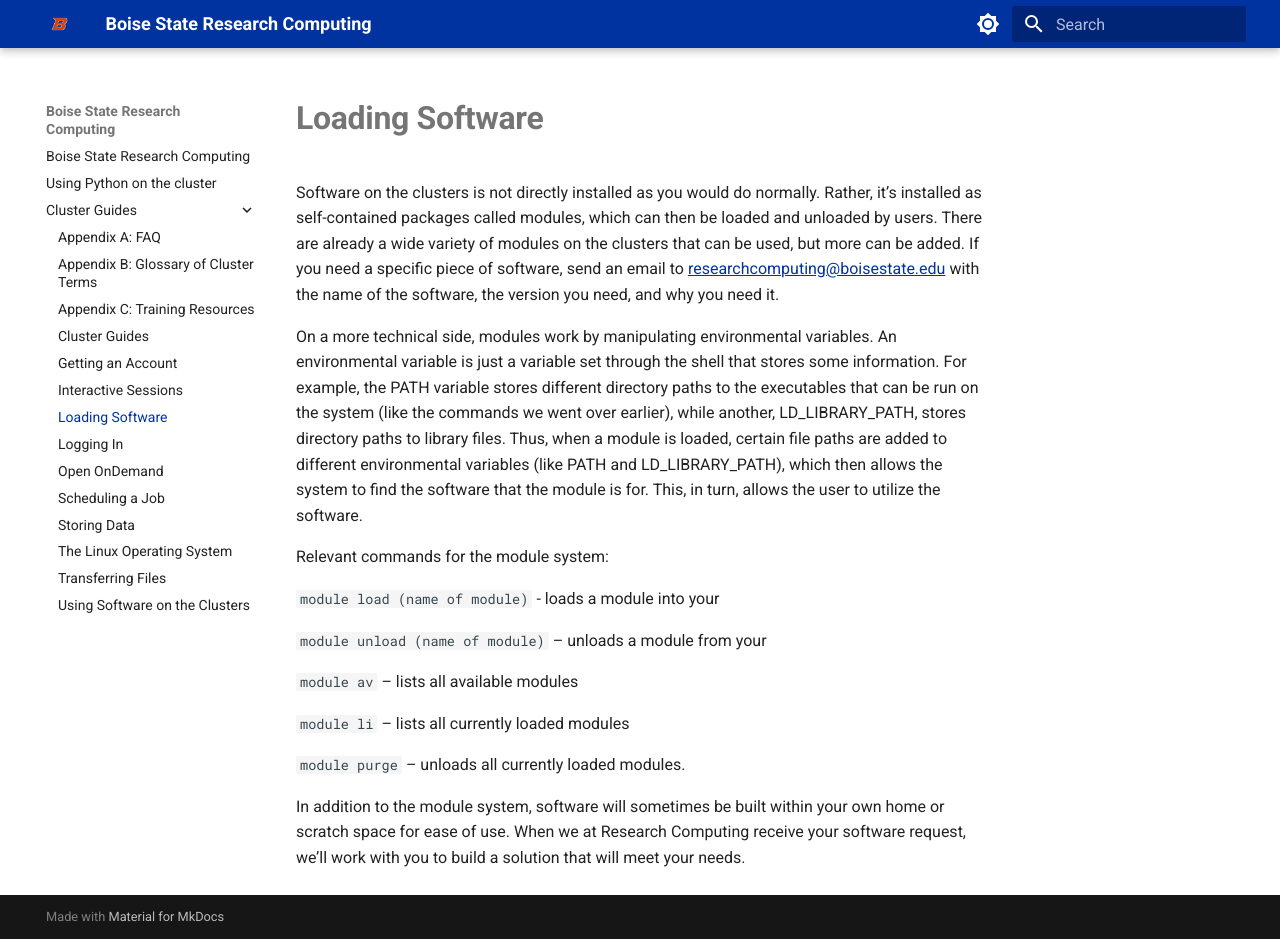
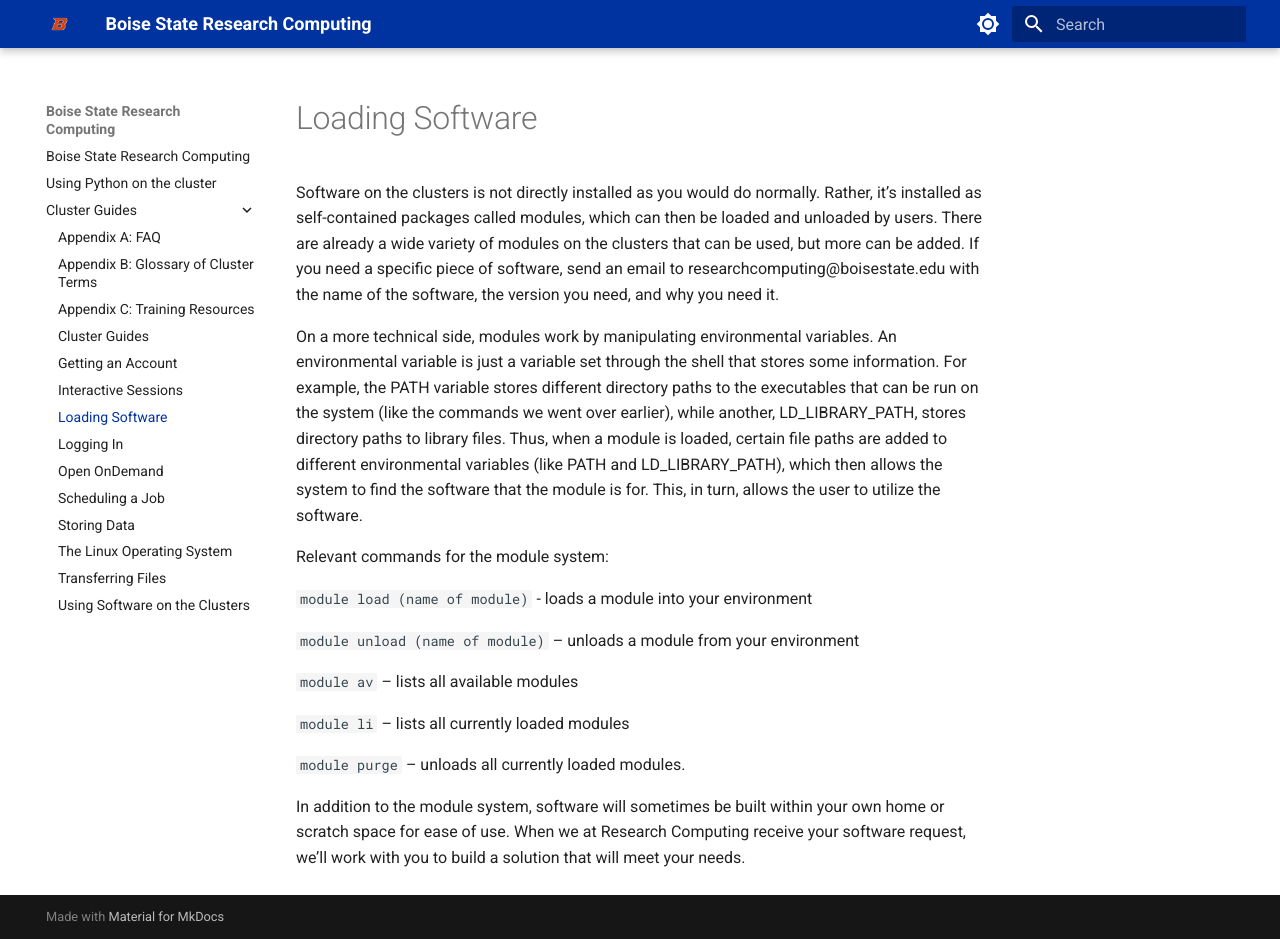
Before and after one commit to bsurc/docs, an MkDocs documentation site: the page built from docs/Cluster Guides/Loading_Software.md, in a window 1280 px wide and 939 px high. Built offline with MkDocs 1.6.1 and Material for MkDocs 9.7.7, drawn with Linux system fonts in a browser that asks for light colours.

Commit message:
Update Loading_Software.md

```diff
--- a/docs/Cluster Guides/Loading_Software.md
+++ b/docs/Cluster Guides/Loading_Software.md
@@ -1,18 +1,18 @@
-# **Loading Software**
-Software on the clusters is not directly installed as you would do normally. Rather, it’s installed as self-contained packages called modules, which can then be loaded and unloaded by users. There are already a wide variety of modules on the clusters that can be used, but more can be added. If you need a specific piece of software, send an email to [<ins>researchcomputing@boisestate.edu</ins>](researchcomputing@boisestate.edu) with the name of the software, the version you need, and why you need it.
+# Loading Software
+Software on the clusters is not directly installed as you would do normally. Rather, it’s installed as self-contained packages called modules, which can then be loaded and unloaded by users. There are already a wide variety of modules on the clusters that can be used, but more can be added. If you need a specific piece of software, send an email to researchcomputing@boisestate.edu with the name of the software, the version you need, and why you need it.
 
 On a more technical side, modules work by manipulating environmental variables. An environmental variable is just a variable set through the shell that stores some information. For example, the PATH variable stores different directory paths to the executables that can be run on the system (like the commands we went over earlier), while another, LD_LIBRARY_PATH, stores directory paths to library files. Thus, when a module is loaded, certain file paths are added to different environmental variables (like PATH and LD_LIBRARY_PATH), which then allows the system to find the software that the module is for. This, in turn, allows the user to utilize the software.
 
 Relevant commands for the module system:
 
-<code>module load (name of module)</code> - loads a module into your
+`module load (name of module)` - loads a module into your environment
 
-<code>module unload (name of module)</code> – unloads a module from your
+`module unload (name of module)` – unloads a module from your environment
 
-<code>module av</code> – lists all available modules
+`module av` – lists all available modules
 
-<code>module li</code> – lists all currently loaded modules
+`module li` – lists all currently loaded modules
 
-<code>module purge</code> – unloads all currently loaded modules.
+`module purge` – unloads all currently loaded modules.
 
 In addition to the module system, software will sometimes be built within your own home or scratch space for ease of use. When we at Research Computing receive your software request, we’ll work with you to build a solution that will meet your needs.
```
